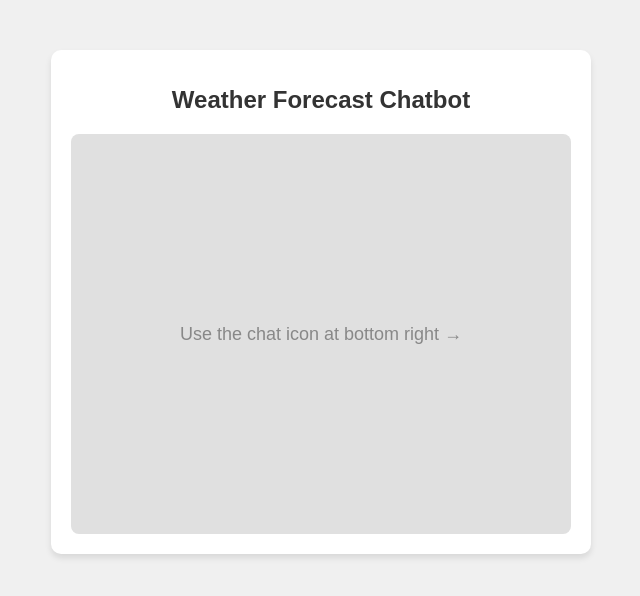
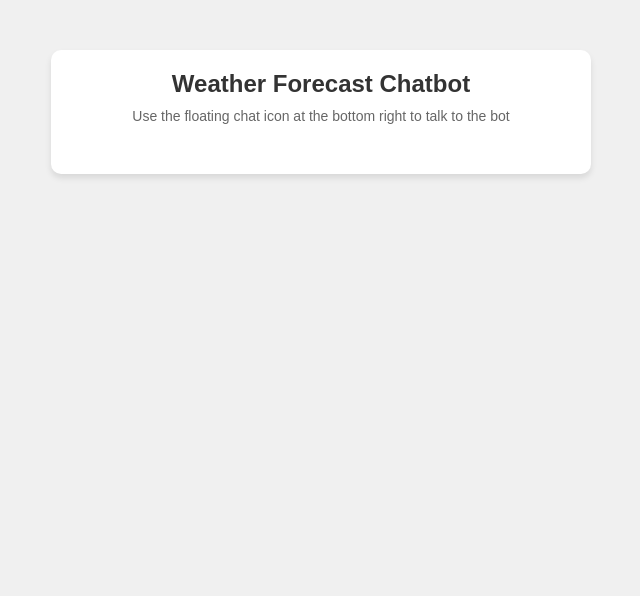
Before and after one commit to Harsh2702/Harsh2702.github.io, a plain HTML site: page index.html in a window 1280 px wide. Shown: the whole page, without its empty margins (319-959 px from the left). Drawn offline with nearby package versions, Linux system fonts and the light colour scheme.

Commit message:
Update index.html

```diff
--- a/index.html
+++ b/index.html
@@ -1,9 +1,9 @@
 <!DOCTYPE html>
 <html lang="en">
 <head>
-  <meta charset="UTF-8" />
-  <meta name="viewport" content="width=device-width, initial-scale=1.0"/>
+  <meta charset="UTF-8">
   <title>Weather Forecast Chatbot</title>
+  <meta name="viewport" content="width=device-width, initial-scale=1.0">
   <style>
     body {
       font-family: Arial, sans-serif;
@@ -22,43 +22,46 @@
       text-align: center;
     }
 
-    h1 {
-      color: #333;
+    .chat-header {
       font-size: 24px;
       font-weight: bold;
-      margin-bottom: 20px;
+      color: #333;
+      margin-bottom: 10px;
     }
 
-    .placeholder {
-      width: 100%;
-      height: 400px;
-      background-color: #e0e0e0;
-      border-radius: 8px;
-      display: flex;
-      align-items: center;
-      justify-content: center;
-      color: #888;
-      font-size: 18px;
+    .chat-info {
+      font-size: 14px;
+      color: #666;
+      margin-bottom: 30px;
+    }
+
+    /* Make the chat widget feel like it's inside a div */
+    df-messenger {
+      --df-messenger-button-titlebar-color: #4285f4;
+      --df-messenger-chat-background-color: #f4f4f4;
+      --df-messenger-font-color: #000;
+      --df-messenger-send-icon: #4285f4;
+      --df-messenger-user-message: #e0e0e0;
+      --df-messenger-bot-message: #fff;
+      z-index: 999;
     }
   </style>
-
-  <!-- Dialogflow Messenger Script -->
   <script src="https://www.gstatic.com/dialogflow-console/fast/messenger/bootstrap.js?v=1"></script>
 </head>
 <body>
+
   <div class="container">
-    <h1>Weather Forecast Chatbot</h1>
-    <div class="placeholder">
-      Use the chat icon at bottom right →
-    </div>
+    <div class="chat-header">Weather Forecast Chatbot</div>
+    <div class="chat-info">Use the floating chat icon at the bottom right to talk to the bot</div>
   </div>
 
-  <!-- Dialogflow Messenger Widget -->
+  <!-- Dialogflow Chat Widget (Floating but styled like embedded) -->
   <df-messenger
     intent="WELCOME"
     chat-title="WeatherBot"
     agent-id="e085fa5e-f692-42e5-8871-9341bc47093c"
     language-code="en">
   </df-messenger>
+
 </body>
 </html>
```
